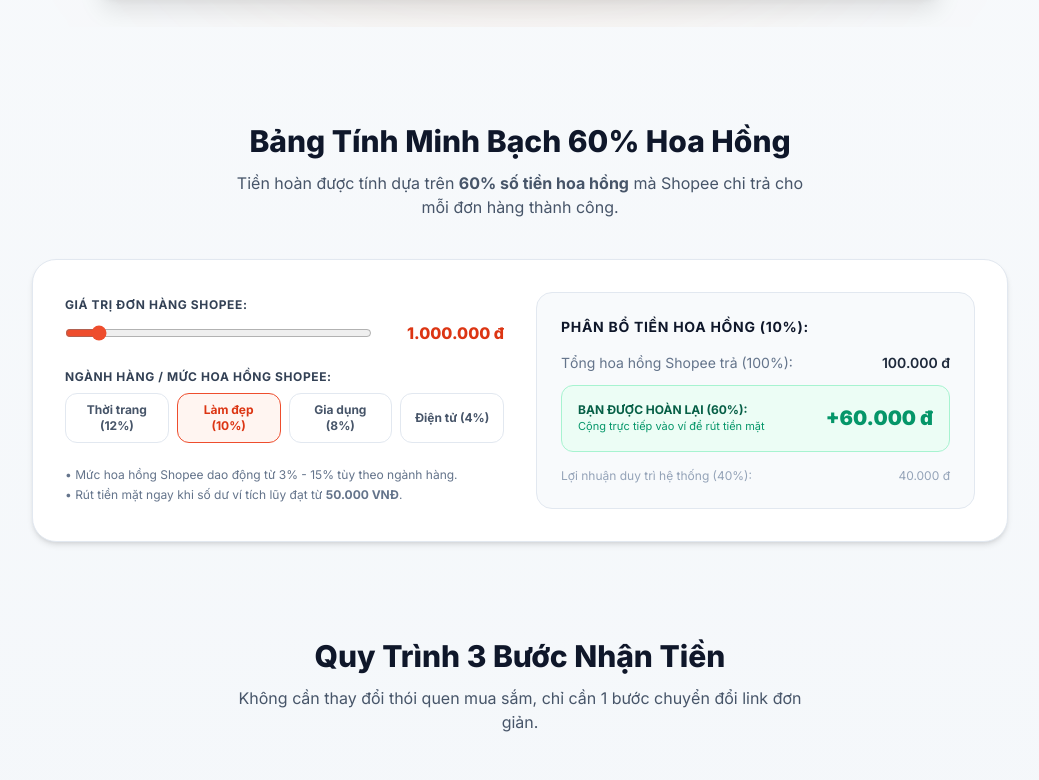
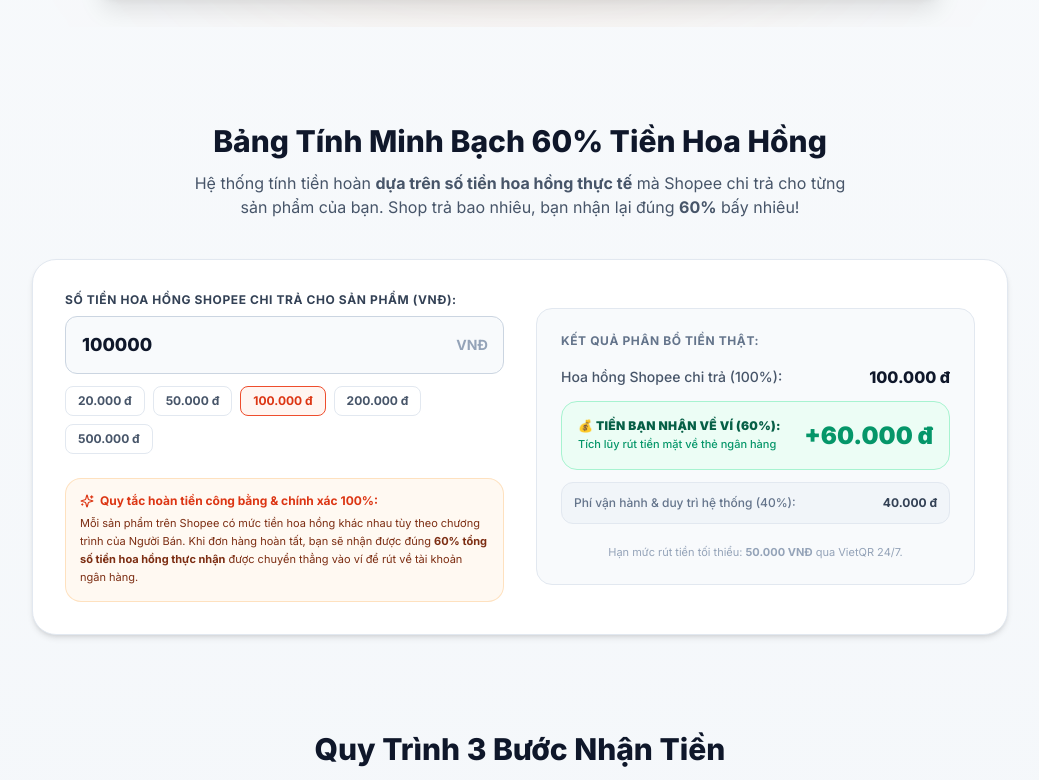
Before and after one commit to dangmuc1954-maker/shopee-cashback, a Next.js app: page / in a window 1280 px wide. Shown: the part 520-1300 px from the top of the page, without its empty margins (120-1159 px from the left). Built offline with nearby package versions, Linux system fonts and the light colour scheme; no server answers.

Commit message:
Update project features and tracking

```diff
--- a/src/app/page.tsx
+++ b/src/app/page.tsx
@@ -79,10 +79,22 @@
     }
   };
 
+  const trackClick = (subId?: string) => {
+    const id = subId || convertedData?.subId;
+    if (id) {
+      fetch('/api/track-click', {
+        method: 'POST',
+        headers: { 'Content-Type': 'application/json' },
+        body: JSON.stringify({ subId: id }),
+      }).catch(() => {});
+    }
+  };
+
   const handleCopyLink = () => {
     if (!convertedData?.affiliateUrl) return;
     navigator.clipboard.writeText(convertedData.affiliateUrl);
     setCopied(true);
+    trackClick(convertedData.subId);
     toast.success('Đã sao chép link hoàn tiền vào bộ nhớ tạm!');
     setTimeout(() => setCopied(false), 2500);
   };
@@ -197,7 +209,10 @@
                       </button>
 
                       <button
-                        onClick={() => setShowQrModal(true)}
+                        onClick={() => {
+                          setShowQrModal(true);
+                          trackClick(convertedData.subId);
+                        }}
                         title="Quét mã mở App Shopee"
                         className="p-2 rounded-lg bg-white dark:bg-slate-700 text-slate-700 dark:text-slate-200 border border-slate-200 dark:border-slate-600 hover:border-shopee-400 transition-colors"
                       >
@@ -208,6 +223,7 @@
                         href={convertedData.affiliateUrl}
                         target="_blank"
                         rel="noopener noreferrer"
+                        onClick={() => trackClick(convertedData.subId)}
                         className="flex-1 sm:flex-none flex items-center justify-center gap-1.5 px-4 py-2 text-xs font-bold rounded-lg gradient-shopee text-white shadow-xs hover:opacity-95 transition-all"
                       >
                         <span>Mở Shopee Mua Ngay</span>
@@ -250,54 +266,58 @@
       <section id="bang-tinh" className="max-w-5xl mx-auto px-4 sm:px-6">
         <div className="text-center space-y-3 mb-10">
           <h2 className="text-2xl sm:text-3xl font-extrabold text-slate-900 dark:text-white">
-            Bảng Tính Minh Bạch 60% Hoa Hồng
+            Bảng Tính Minh Bạch 60% Tiền Hoa Hồng
           </h2>
-          <p className="text-sm sm:text-base text-slate-600 dark:text-slate-400 max-w-xl mx-auto">
-            Tiền hoàn được tính dựa trên <strong>60% số tiền hoa hồng</strong> mà Shopee chi trả cho mỗi đơn hàng thành công.
+          <p className="text-sm sm:text-base text-slate-600 dark:text-slate-400 max-w-2xl mx-auto">
+            Hệ thống tính tiền hoàn <strong>dựa trên số tiền hoa hồng thực tế</strong> mà Shopee chi trả cho từng sản phẩm của bạn. Shop trả bao nhiêu, bạn nhận lại đúng <strong>60%</strong> bấy nhiêu!
           </p>
         </div>
 
         <div className="grid grid-cols-1 md:grid-cols-12 gap-8 items-center bg-white dark:bg-slate-900 p-6 sm:p-8 rounded-3xl border border-slate-200 dark:border-slate-800 shadow-md">
 
-          {/* Cột Trái: Bộ điều khiển */}
+          {/* Cột Trái: Nhập Hoa Hồng Thực Tế Của Sản Phẩm */}
           <div className="md:col-span-6 space-y-6">
             <div>
               <label className="block text-xs font-bold text-slate-700 dark:text-slate-300 uppercase tracking-wider mb-2">
-                Giá Trị Đơn Hàng Shopee:
+                Số Tiền Hoa Hồng Shopee Chi Trả Cho Sản Phẩm (VNĐ):
               </label>
-              <div className="flex items-center gap-3">
+
+              <div className="relative">
                 <input
-                  type="range"
-                  min={100000}
-                  max={10000000}
-                  step={50000}
-                  value={calcPrice}
-                  onChange={(e) => setCalcPrice(Number(e.target.value))}
-                  className="w-full accent-shopee-500 cursor-pointer h-2 bg-slate-200 dark:bg-slate-700 rounded-lg"
+                  type="number"
+                  min={1000}
+                  step={5000}
+                  value={totalCommission}
+                  onChange={(e) => {
+                    const val = Math.max(0, Number(e.target.value));
+                    setCalcPrice(val);
+                    setCalcRate(100);
+                  }}
+                  className="w-full pl-4 pr-16 py-3.5 rounded-xl border border-slate-300 dark:border-slate-700 bg-slate-50 dark:bg-slate-800 font-extrabold text-slate-900 dark:text-white text-lg focus:ring-2 focus:ring-shopee-500 focus:outline-none"
                 />
-                <span className="text-base font-extrabold text-shopee-600 dark:text-shopee-400 shrink-0 min-w-[120px] text-right">
-                  {calcPrice.toLocaleString('vi-VN')} đ
+                <span className="absolute right-4 top-1/2 -translate-y-1/2 font-bold text-slate-400 text-sm">
+                  VNĐ
                 </span>
               </div>
-            </div>
 
-            <div>
-              <label className="block text-xs font-bold text-slate-700 dark:text-slate-300 uppercase tracking-wider mb-2">
-                Ngành Hàng / Mức Hoa Hồng Shopee:
-              </label>
-              <div className="grid grid-cols-2 sm:grid-cols-4 gap-2">
+              {/* Mức chọn nhanh */}
+              <div className="flex flex-wrap gap-2 mt-3">
                 {[
-                  { label: 'Thời trang (12%)', rate: 12 },
-                  { label: 'Làm đẹp (10%)', rate: 10 },
-                  { label: 'Gia dụng (8%)', rate: 8 },
-                  { label: 'Điện tử (4%)', rate: 4 },
+                  { label: '20.000 đ', val: 20000 },
+                  { label: '50.000 đ', val: 50000 },
+                  { label: '100.000 đ', val: 100000 },
+                  { label: '200.000 đ', val: 200000 },
+                  { label: '500.000 đ', val: 500000 },
                 ].map((item) => (
                   <button
-                    key={item.rate}
+                    key={item.val}
                     type="button"
-                    onClick={() => setCalcRate(item.rate)}
-                    className={`py-2 px-3 text-xs font-bold rounded-xl border transition-all ${
-                      calcRate === item.rate
+                    onClick={() => {
+                      setCalcPrice(item.val);
+                      setCalcRate(100);
+                    }}
+                    className={`py-1.5 px-3 text-xs font-bold rounded-lg border transition-all ${
+                      totalCommission === item.val
                         ? 'border-shopee-500 bg-shopee-50 text-shopee-600 dark:bg-shopee-950/50 dark:text-shopee-400'
                         : 'border-slate-200 dark:border-slate-700 hover:border-slate-300 text-slate-600 dark:text-slate-400'
                     }`}
@@ -308,44 +328,59 @@
               </div>
             </div>
 
-            <div className="text-xs text-slate-500 dark:text-slate-400 space-y-1">
-              <p>• Mức hoa hồng Shopee dao động từ 3% - 15% tùy theo ngành hàng.</p>
-              <p>• Rút tiền mặt ngay khi số dư ví tích lũy đạt từ <strong>50.000 VNĐ</strong>.</p>
+            <div className="p-3.5 rounded-2xl bg-orange-50/70 dark:bg-orange-950/30 border border-orange-200/70 dark:border-orange-800/40 text-xs text-orange-900 dark:text-orange-200 space-y-1.5">
+              <p className="font-bold flex items-center gap-1.5 text-shopee-600 dark:text-shopee-400">
+                <Sparkles className="w-3.5 h-3.5" />
+                <span>Quy tắc hoàn tiền công bằng & chính xác 100%:</span>
+              </p>
+              <p className="text-[11px] leading-relaxed">
+                Mỗi sản phẩm trên Shopee có mức tiền hoa hồng khác nhau tùy theo chương trình của Người Bán. Khi đơn hàng hoàn tất, bạn sẽ nhận được đúng <strong>60% tổng số tiền hoa hồng thực nhận</strong> được chuyển thẳng vào ví để rút về tài khoản ngân hàng.
+              </p>
             </div>
           </div>
 
-          {/* Cột Phải: Kết Quả Trực Quan */}
+          {/* Cột Phải: Phân Bổ Tiền Minh Bạch 60/40 */}
           <div className="md:col-span-6 bg-slate-50 dark:bg-slate-800/60 p-6 rounded-2xl border border-slate-200 dark:border-slate-700 space-y-4">
-            <h3 className="text-sm font-bold text-slate-900 dark:text-white uppercase tracking-wider">
-              Phân Bổ Tiền Hoa Hồng ({calcRate}%):
+            <h3 className="text-xs font-bold text-slate-500 dark:text-slate-400 uppercase tracking-wider">
+              Kết Quả Phân Bổ Tiền Thật:
             </h3>
 
             <div className="space-y-3">
               <div className="flex justify-between items-center text-sm">
-                <span className="text-slate-500 dark:text-slate-400">Tổng hoa hồng Shopee trả (100%):</span>
-                <span className="font-semibold text-slate-800 dark:text-slate-200">
+                <span className="text-slate-600 dark:text-slate-300 font-medium">Hoa hồng Shopee chi trả (100%):</span>
+                <span className="font-extrabold text-slate-900 dark:text-white text-base">
                   {totalCommission.toLocaleString('vi-VN')} đ
                 </span>
               </div>
 
-              <div className="p-4 rounded-xl bg-emerald-50 dark:bg-emerald-950/40 border border-emerald-200 dark:border-emerald-800/60 flex justify-between items-center">
+              {/* Khách nhận 60% */}
+              <div className="p-4 rounded-2xl bg-emerald-50 dark:bg-emerald-950/40 border border-emerald-200 dark:border-emerald-800/60 flex justify-between items-center shadow-xs">
                 <div>
-                  <div className="text-xs font-bold text-emerald-800 dark:text-emerald-300 uppercase">
-                    Bạn Được Hoàn Lại (60%):
+                  <div className="text-xs font-black text-emerald-800 dark:text-emerald-300 uppercase tracking-wide">
+                    💰 Tiền Bạn Nhận Về Ví (60%):
                   </div>
-                  <div className="text-[11px] text-emerald-600 dark:text-emerald-400">
-                    Cộng trực tiếp vào ví để rút tiền mặt
+                  <div className="text-[11px] text-emerald-600 dark:text-emerald-400 mt-0.5 font-medium">
+                    Tích lũy rút tiền mặt về thẻ ngân hàng
                   </div>
                 </div>
-                <div className="text-xl font-black text-emerald-600 dark:text-emerald-400">
-                  +{userCashback.toLocaleString('vi-VN')} đ
+                <div className="text-2xl font-black text-emerald-600 dark:text-emerald-400">
+                  +{Math.round(totalCommission * 0.6).toLocaleString('vi-VN')} đ
                 </div>
               </div>
 
-              <div className="flex justify-between items-center text-xs text-slate-400 pt-1">
-                <span>Lợi nhuận duy trì hệ thống (40%):</span>
-                <span>{adminProfit.toLocaleString('vi-VN')} đ</span>
+              {/* Admin nhận 40% */}
+              <div className="p-3 rounded-xl bg-slate-100 dark:bg-slate-800 border border-slate-200 dark:border-slate-700 flex justify-between items-center text-xs">
+                <span className="text-slate-500 dark:text-slate-400 font-medium">
+                  Phí vận hành & duy trì hệ thống (40%):
+                </span>
+                <span className="font-bold text-slate-700 dark:text-slate-300">
+                  {Math.round(totalCommission * 0.4).toLocaleString('vi-VN')} đ
+                </span>
               </div>
+            </div>
+
+            <div className="text-[11px] text-slate-400 text-center pt-1">
+              Hạn mức rút tiền tối thiểu: <strong>50.000 VNĐ</strong> qua VietQR 24/7.
             </div>
           </div>
 
--- a/src/lib/shopee.ts
+++ b/src/lib/shopee.ts
@@ -16,9 +16,9 @@
     }
     const parsed = new URL(clean);
 
-    // Nếu là domain shopee.vn chính, lọc bỏ các query param rác như sp_atk, xptdk
+    // Nếu là domain shopee.vn chính, lọc bỏ các query param rác
     if (parsed.hostname.includes('shopee.vn') && !parsed.hostname.startsWith('s.')) {
-      const allowedParams = ['shopid', 'itemid'];
+      const allowedParams = ['shopid', 'itemid', 'sp_atk', 'xptdk'];
       const searchParams = new URLSearchParams();
       parsed.searchParams.forEach((value, key) => {
         if (allowedParams.includes(key.toLowerCase())) {
@@ -36,10 +36,10 @@
 }
 
 export function generateSubId(userId: string): string {
-  // Tạo sub_id định danh duy nhất ngắn gọn: U{userId_8_ky_tu}_{timestamp_hex}
-  const cleanUserId = userId.replace(/[^a-zA-Z0-9]/g, '').slice(0, 10);
-  const randomSuffix = Math.random().toString(36).substring(2, 7);
-  return `${cleanUserId}_${randomSuffix}`;
+  // Tạo sub_id định danh duy nhất ngắn gọn không chứa ký tự đặc biệt
+  const cleanUserId = userId.replace(/[^a-zA-Z0-9]/g, '').slice(0, 8);
+  const randomSuffix = Math.random().toString(36).substring(2, 6);
+  return `${cleanUserId}${randomSuffix}`;
 }
 
 export interface ConvertLinkResult {
@@ -55,12 +55,10 @@
 ): ConvertLinkResult {
   const cleanOriginal = cleanShopeeUrl(originalUrl);
 
-  // Xây dựng Shopee Universal Tracking URL gắn Affiliate ID và Sub_ID
-  // Đây là định dạng chuẩn của Shopee Affiliate Network cho phép tracking cả trên Mobile App và Web Browser
-  const encodedUrl = encodeURIComponent(cleanOriginal);
-
-  // Format 1: Shopee an_redir Universal tracking
-  const affiliateUrl = `https://shope.ee/an_redir?origin_link=${encodedUrl}&affiliate_id=${shopeeAffId}&sub_id=${subId}`;
+  // Điểm chuyển hướng tracking chính thức của Shopee Affiliate Network (an_redir)
+  // Đây là điểm bắt buộc để Shopee tạo credential_token, uls_trackid, mmp_pid và ghi nhận hoa hồng
+  const encodedOrigin = encodeURIComponent(cleanOriginal);
+  const affiliateUrl = `https://s.shopee.vn/an_redir?origin_link=${encodedOrigin}&affiliate_id=${shopeeAffId}&sub_id=${subId}`;
 
   return {
     affiliateUrl,
```
Also changed, not shown: scripts/reset_test_data.js (added, +19 -0 lines), scripts/update_aff_id.js (added, +22 -0 lines), src/app/api/track-click/route.ts (added, +23 -0 lines), 2 other files (tests, documents, lock files or other folders).
